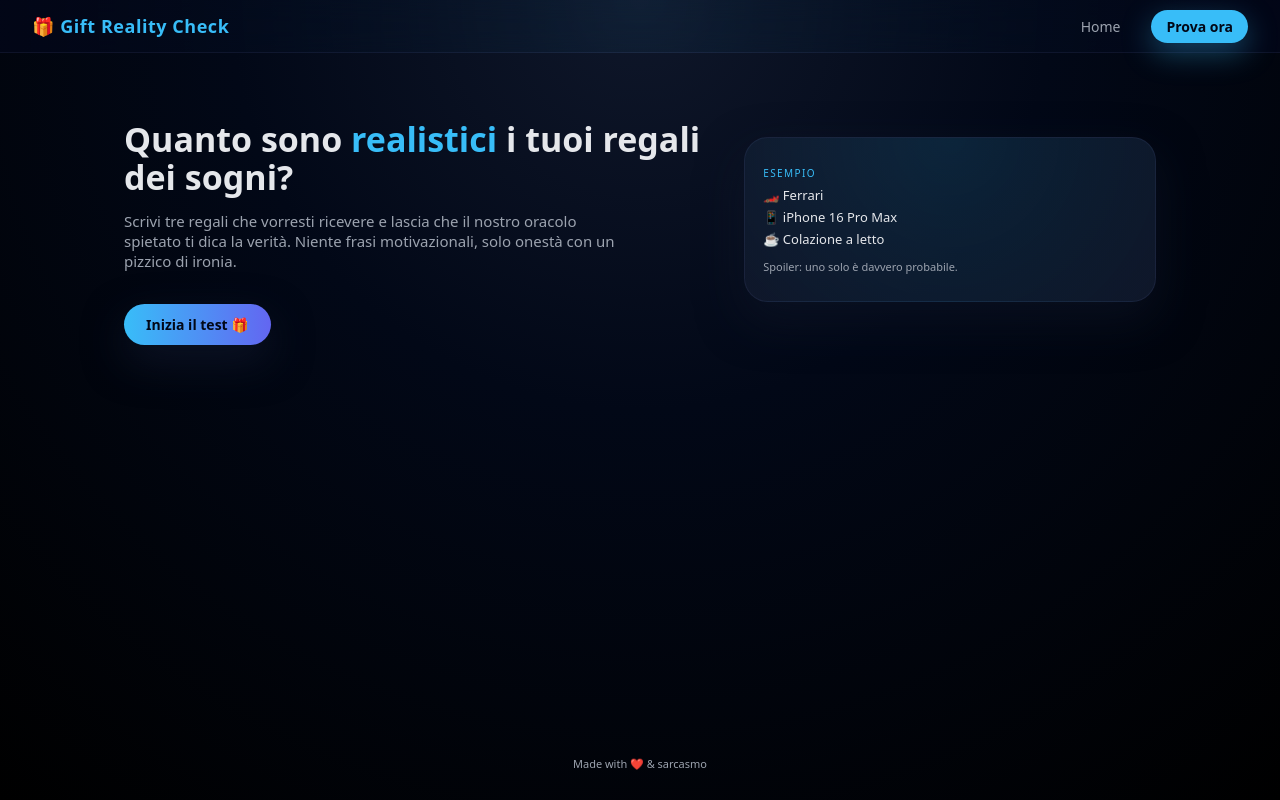
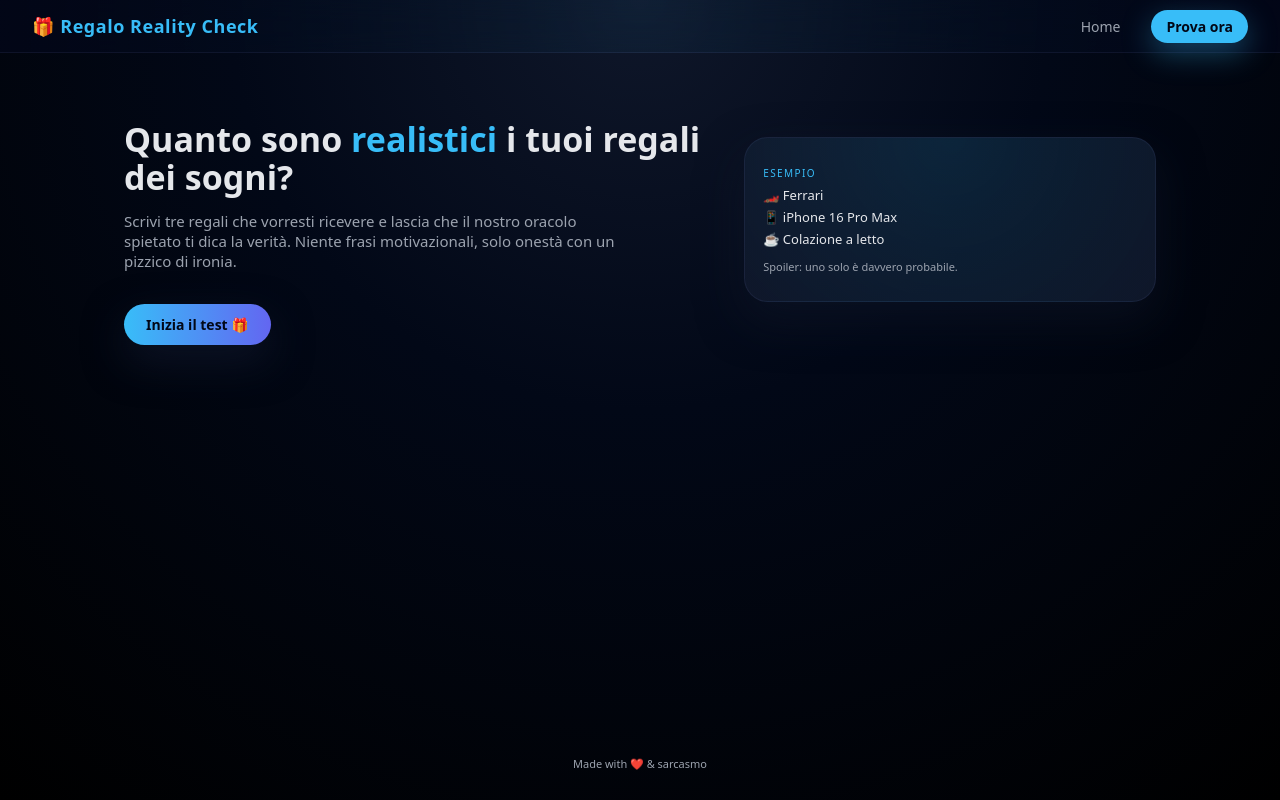
Before and after one commit to ManuelSpoladore/regalorealitycheck, a React (Vite) app: page / in a window 1280 px wide. Built offline with nearby package versions, Linux system fonts and the light colour scheme.

Commit message:
sistemato

```diff
--- a/index.html
+++ b/index.html
@@ -4,7 +4,7 @@
     <meta charset="UTF-8" />
     <link rel="icon" type="image/svg+xml" href="/vite.svg" />
     <meta name="viewport" content="width=device-width, initial-scale=1.0" />
-    <title>reality-check-regalo</title>
+    <title>Regalo Reality Check</title>
   </head>
   <body>
     <div id="root"></div>
--- a/src/App.jsx
+++ b/src/App.jsx
@@ -8,7 +8,7 @@ export default function App() {
     <div className="app">
       <header className="nav">
         <Link to="/" className="logo">
-          🎁 Gift Reality Check
+          🎁 Regalo Reality Check
         </Link>
         <nav>
           <Link to="/" className="nav-link">Home</Link>
```
